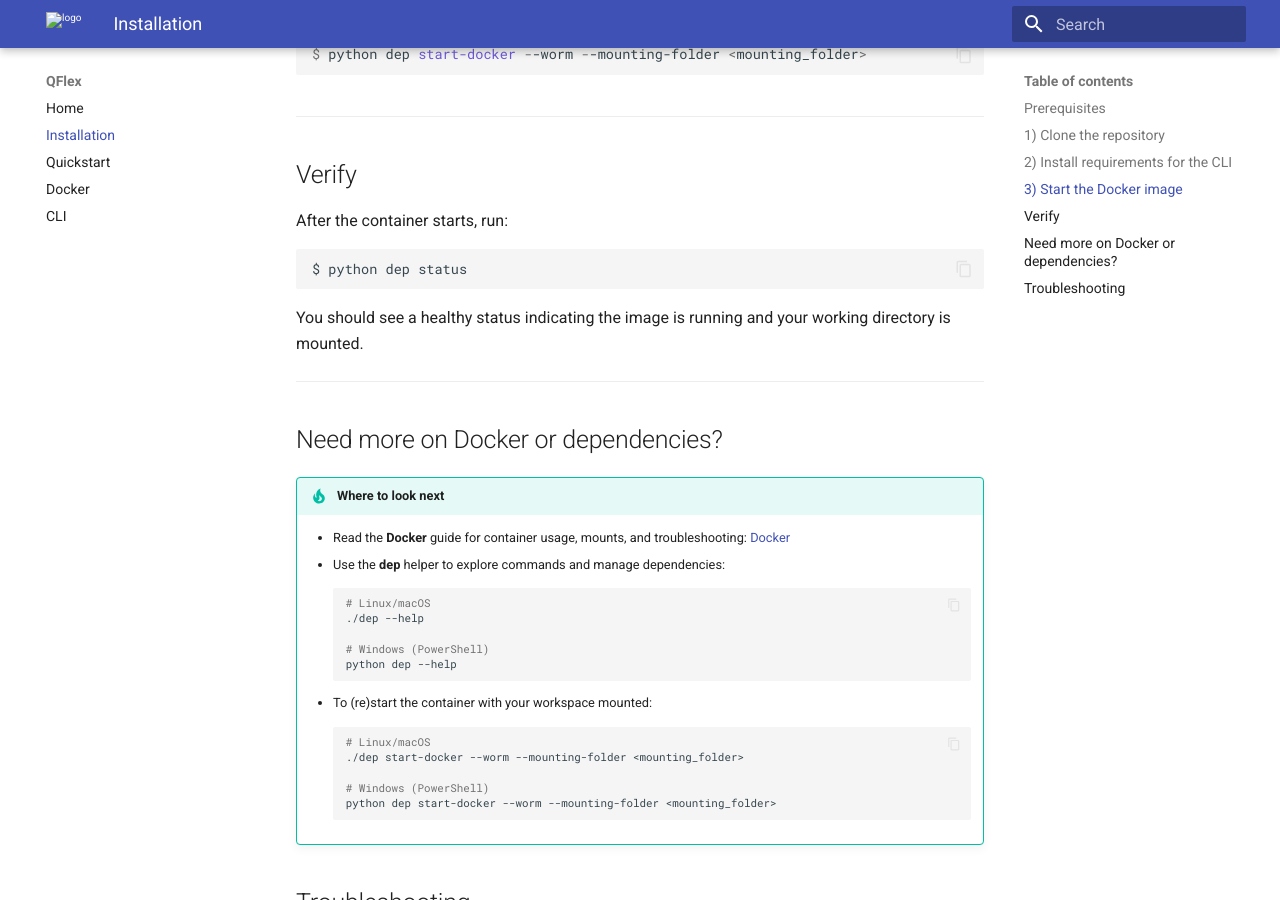
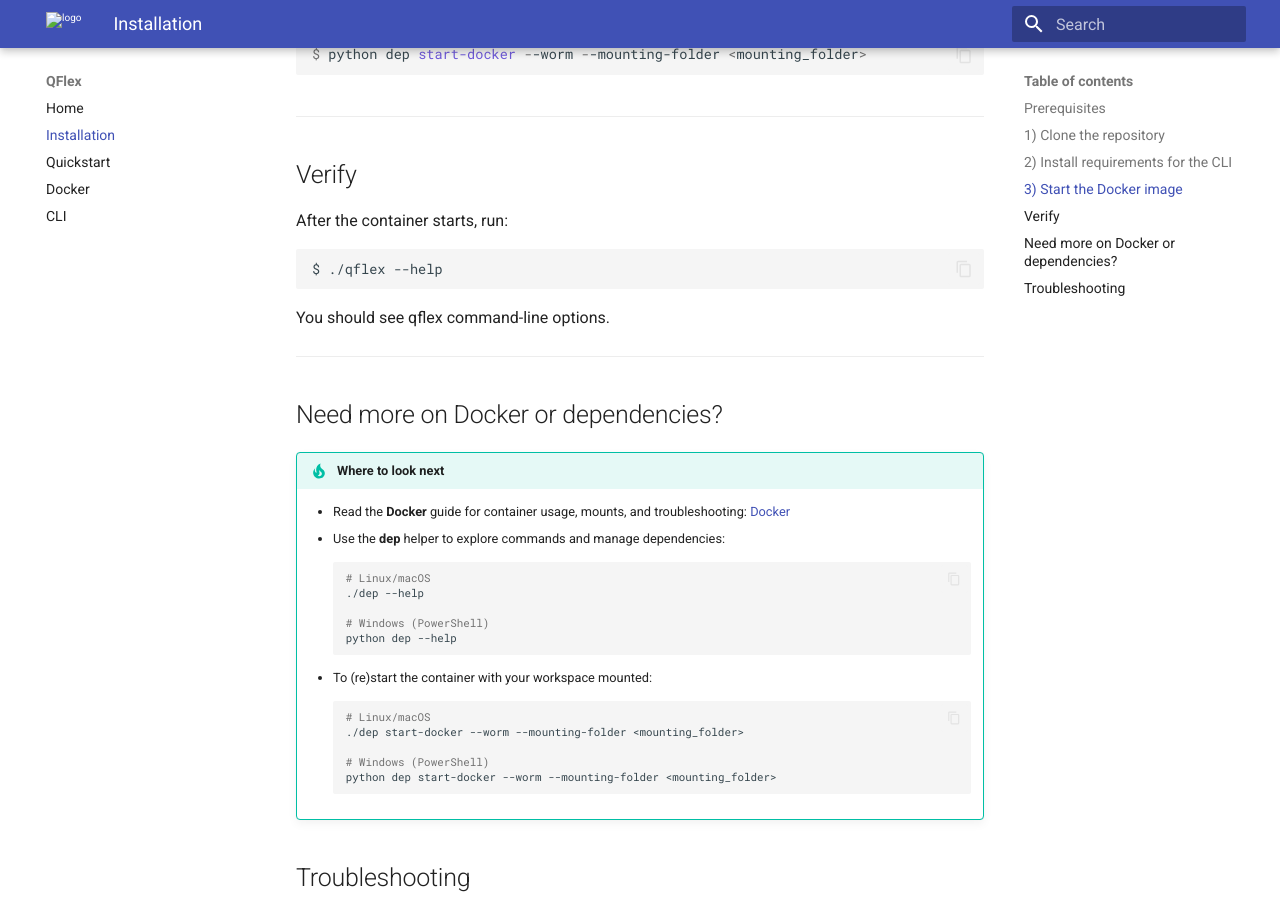
Before and after one commit to parsa-epfl/qflex, an MkDocs documentation site: the page built from mk_docs/installation.md, in a window 1280 px wide and 900 px high, scrolled down 1239 px. Built offline with MkDocs 1.6.1 and Material for MkDocs 9.7.7, drawn with Linux system fonts in a browser that asks for light colours.

Commit message:
fixed first step after ./dep

````diff
--- a/mk_docs/installation.md
+++ b/mk_docs/installation.md
@@ -80,11 +80,11 @@ After the container starts, run:
 <!-- termynal -->
 ```bash
 
-$ python dep status
+$ ./qflex --help
 
 ```
+You should see qflex command-line options.
 
-You should see a healthy status indicating the image is running and your working directory is mounted.
 
 ---
 
````
